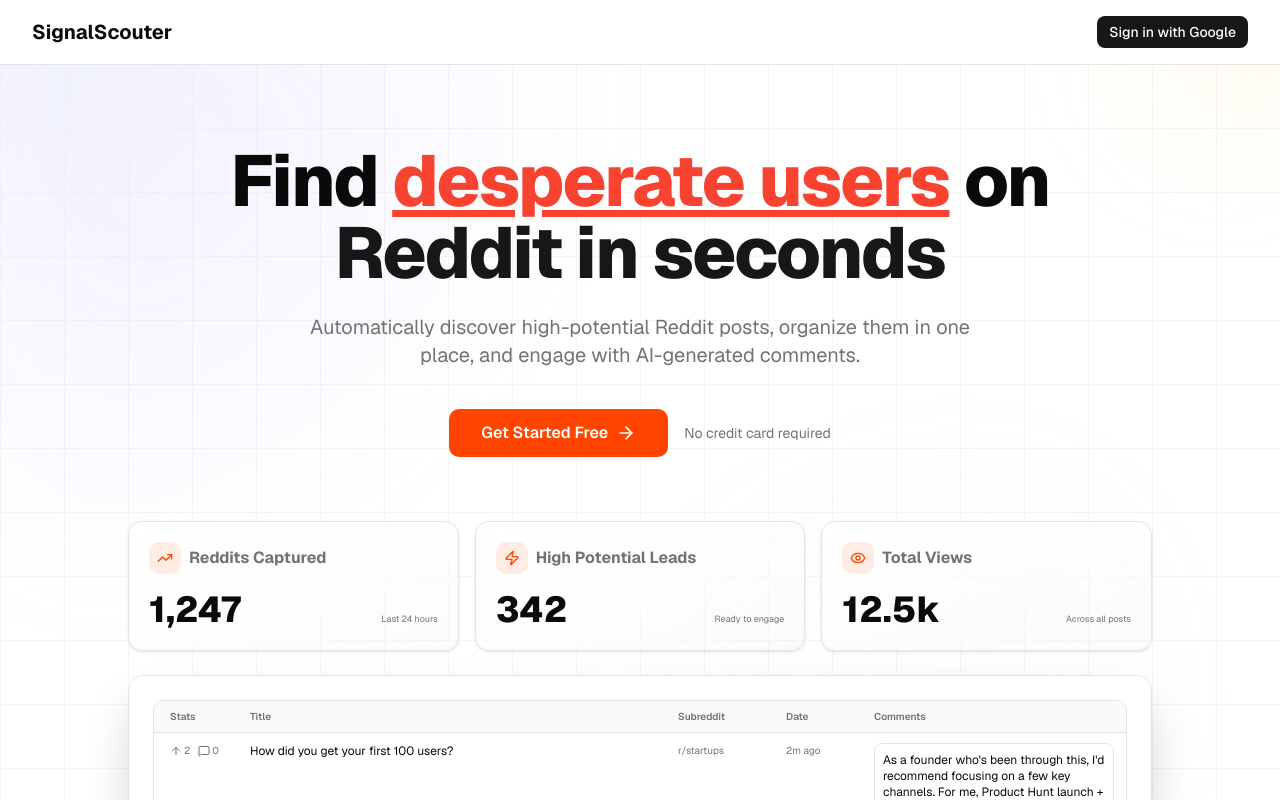
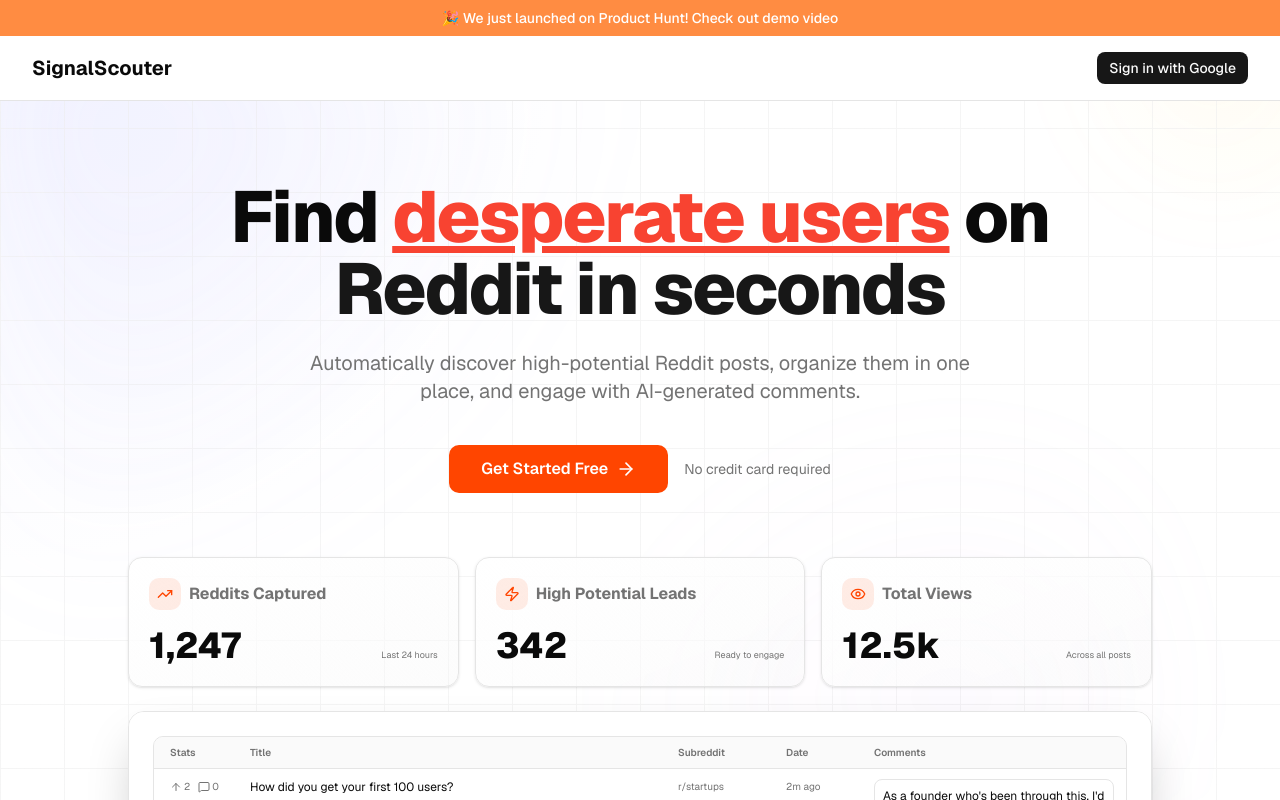
Before and after one commit to isaaclhy/base, a Next.js app: page / in a window 1280 px wide. Shown: the top 800 px of the page. Built offline with nearby package versions, Linux system fonts and the light colour scheme; no server answers.

Commit message:
product banner

```diff
--- a/app/page.tsx
+++ b/app/page.tsx
@@ -11,6 +11,15 @@
 export default function Home() {
   return (
     <div className="flex min-h-screen flex-col font-sans">
+      {/* Product Hunt Banner */}
+      <a
+        href="https://www.producthunt.com/products/signalscouter"
+        target="_blank"
+        rel="noopener noreferrer"
+        className="flex items-center justify-center gap-2 bg-[#ff8c42] text-white py-2 px-4 text-sm font-medium hover:bg-[#ff7a2e] transition-colors"
+      >
+        <span>🎉 We just launched on Product Hunt! Check out demo video</span>
+      </a>
       {/* Navigation */}
       <Navbar />
       {/* Hero Section */}
```
